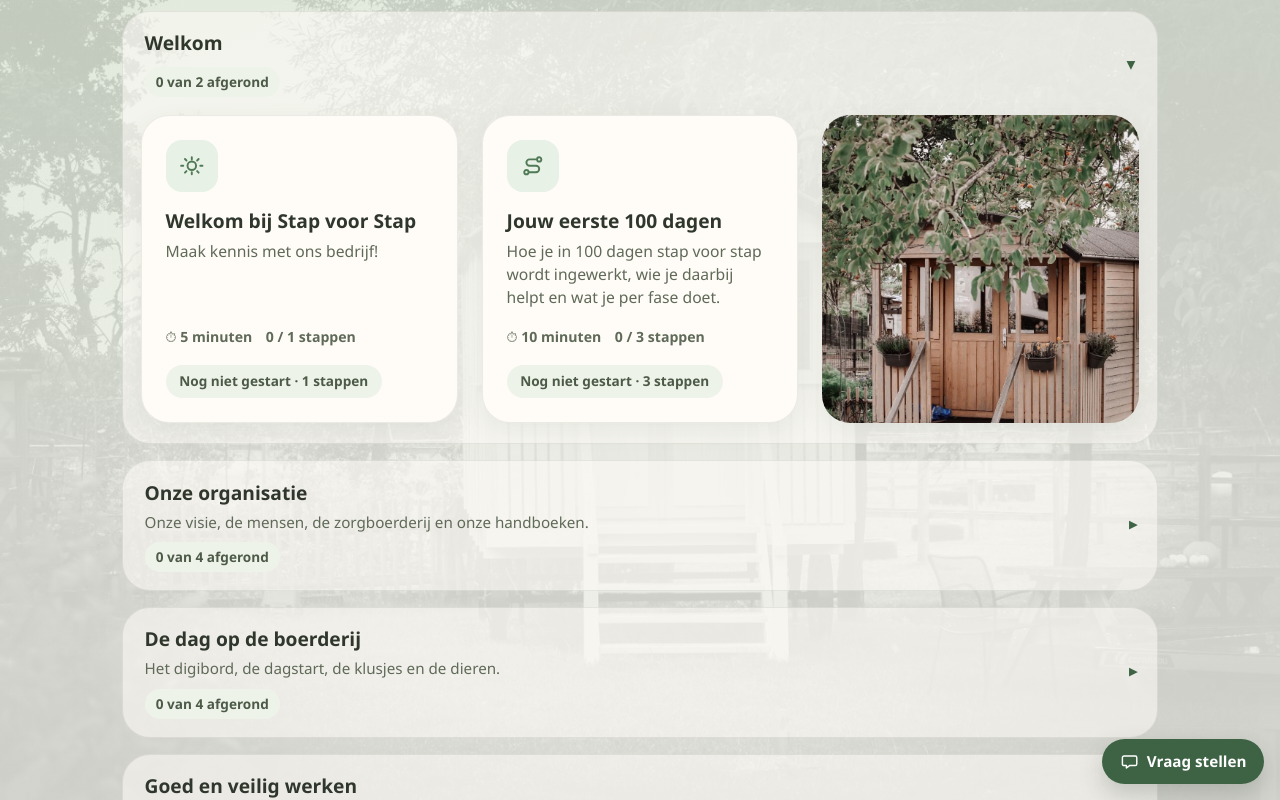
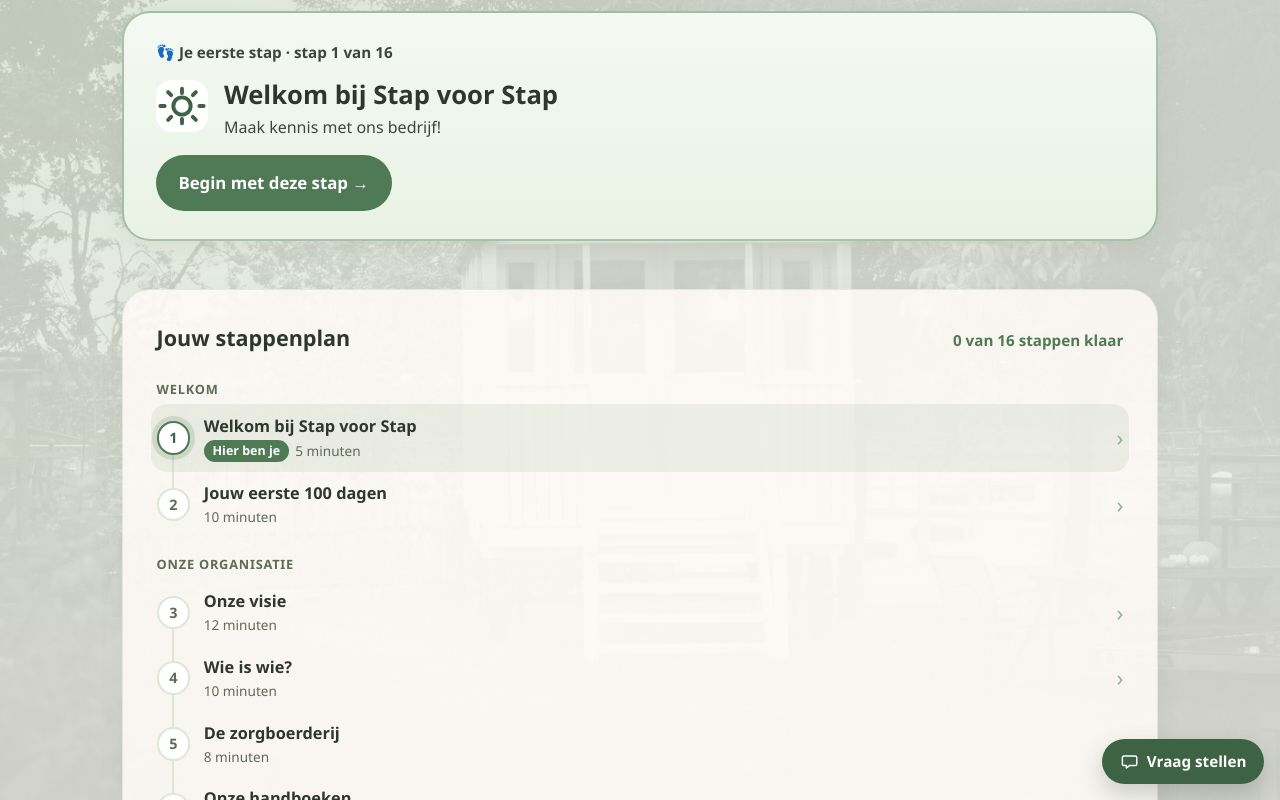
Before and after one commit to heesakkers1/Welkom-bij-stap-voor-stap, a React (Vite) app: page /intro in a window 1280 px wide. Both pictures are taken after a click on the button "🌱 Zet de eerste stap". Shown: the part 531-1331 px from the top of the page. Built offline with nearby package versions, Linux system fonts and the light colour scheme.

Commit message:
Overzicht als stappenplan: 'Hier ben je'-kaart en doorlopende route langs alle modules
Co-Authored-By: Claude Opus 5.5 <noreply@anthropic.com>
Claude-Session: https://claude.ai/code/session_01YJR1csLmaYjAP1WeKz1tme

```diff
--- a/src/pages/Dashboard.css
+++ b/src/pages/Dashboard.css
@@ -195,115 +195,269 @@
   }
 }
 
-.dashboard__categories {
+/* "Hier ben je": de stap waar je nu bent, met één grote knop. */
+.dashboard__next {
   display: flex;
   flex-direction: column;
   gap: 1rem;
+  padding: 1.5rem 1.4rem;
+  border-radius: 1.75rem;
+  background: linear-gradient(180deg, #f4f9f1, #e9f2e5);
+  border: 2px solid rgba(79, 122, 85, 0.45);
+  box-shadow: var(--tile-shadow);
 }
 
-.dashboard__category {
-  border-radius: 1.75rem;
-  background: rgba(255, 252, 247, 0.55);
-  border: 1px solid var(--tile-border);
+.dashboard__next-label {
+  margin: 0;
+  font-size: 0.95rem;
+  font-weight: 700;
+  color: var(--accent-strong);
 }
 
-.dashboard__category-header {
+.dashboard__next-main {
   display: flex;
-  align-items: center;
-  justify-content: space-between;
+  align-items: flex-start;
   gap: 1rem;
-  padding: 1.1rem 1.35rem;
-  cursor: pointer;
-  list-style: none;
-  border-radius: 1.75rem;
 }
 
-.dashboard__category-header::-webkit-details-marker {
+.dashboard__next-icon {
+  display: inline-flex;
+  flex-shrink: 0;
+  align-items: center;
+  justify-content: center;
+  width: 3.25rem;
+  height: 3.25rem;
+  border-radius: 1rem;
+  background: #fff;
+  color: var(--accent-strong);
+}
+
+.dashboard__next h2 {
+  margin: 0 0 0.3rem;
+  font-size: clamp(1.3rem, 3vw, 1.6rem);
+  line-height: 1.2;
+  color: var(--text-strong);
+}
+
+.dashboard__next p {
+  margin: 0;
+  color: var(--text);
+  line-height: 1.5;
+}
+
+.dashboard__next-button {
+  align-self: stretch;
+  padding: 0.95rem 1.4rem;
+  border-radius: 999px;
+  background: var(--accent);
+  color: #fff;
+  font-weight: 700;
+  font-size: 1.05rem;
+  text-align: center;
+  text-decoration: none;
+  transition: background-color 0.2s ease;
+}
+
+.dashboard__next-button:hover {
+  background: var(--accent-strong);
+}
+
+.dashboard__next-button:focus-visible {
+  outline: 3px solid var(--accent-soft);
+  outline-offset: 3px;
+}
+
+@media (min-width: 768px) {
+  .dashboard__next {
+    padding: 1.75rem 2rem;
+  }
+
+  .dashboard__next-button {
+    align-self: flex-start;
+  }
+}
+
+/* Het stappenplan: één doorlopende route langs alle modules. */
+.stepplan {
+  padding: 1.5rem 1.1rem 1.25rem;
+  border-radius: 1.75rem;
+  background: rgba(255, 252, 247, 0.85);
+  border: 1px solid var(--tile-border);
+  box-shadow: var(--tile-shadow);
+}
+
+.stepplan__head {
+  display: flex;
+  flex-wrap: wrap;
+  align-items: baseline;
+  justify-content: space-between;
+  gap: 0.5rem 1rem;
+  padding: 0 0.35rem 0.5rem;
+}
+
+.stepplan__head h2 {
+  margin: 0;
+  font-size: 1.35rem;
+  color: var(--text-strong);
+}
+
+.stepplan__count {
+  font-size: 0.95rem;
+  font-weight: 600;
+  color: var(--accent);
+}
+
+.stepplan__group-title {
+  margin: 1.1rem 0 0.35rem;
+  padding-left: 0.35rem;
+  font-size: 0.8rem;
+  font-weight: 700;
+  letter-spacing: 0.06em;
+  text-transform: uppercase;
+  color: var(--text-muted);
+}
+
+.stepplan__list {
+  margin: 0;
+  padding: 0;
+  list-style: none;
+}
+
+.stepplan__step {
+  position: relative;
+}
+
+/* De verbindingslijn tussen de bolletjes. */
+.stepplan__step::before {
+  content: '';
+  position: absolute;
+  left: calc(0.35rem + 1.05rem - 1px);
+  top: 0;
+  bottom: 0;
+  width: 2px;
+  background: var(--progress-track);
+}
+
+.stepplan__step:first-child::before {
+  top: 50%;
+}
+
+.stepplan__step:last-child::before {
+  bottom: 50%;
+}
+
+.stepplan__step:only-child::before {
   display: none;
 }
 
-.dashboard__category-header::after {
-  content: '▾';
-  flex-shrink: 0;
-  font-size: 1.1rem;
-  color: var(--accent-strong);
-  transition: transform 0.2s ease;
+.stepplan__step--done::before {
+  background: var(--accent-soft);
 }
 
-.dashboard__category:not([open]) .dashboard__category-header::after {
-  transform: rotate(-90deg);
+.stepplan__link {
+  position: relative;
+  display: flex;
+  align-items: center;
+  gap: 0.85rem;
+  padding: 0.6rem 0.35rem;
+  border-radius: 1rem;
+  color: inherit;
+  text-decoration: none;
+  transition: background-color 0.15s ease;
 }
 
-.dashboard__category-header:focus-visible {
-  outline: 3px solid var(--accent-soft);
-  outline-offset: 2px;
+.stepplan__link:hover {
+  background: rgba(79, 122, 85, 0.07);
 }
 
-.dashboard__category-text {
+.stepplan__link:focus-visible {
+  outline: 3px solid var(--accent-soft);
+  outline-offset: 1px;
+}
+
+.stepplan__marker {
+  position: relative;
+  z-index: 1;
+  display: inline-flex;
+  flex-shrink: 0;
+  align-items: center;
+  justify-content: center;
+  width: 2.1rem;
+  height: 2.1rem;
+  border-radius: 50%;
+  background: #fff;
+  border: 2px solid var(--progress-track);
+  font-size: 0.9rem;
+  font-weight: 700;
+  color: var(--text-muted);
+}
+
+.stepplan__step--done .stepplan__marker {
+  background: var(--accent);
+  border-color: var(--accent);
+  color: #fff;
+}
+
+.stepplan__step--current .stepplan__marker {
+  background: #fff;
+  border-color: var(--accent);
+  color: var(--accent-strong);
+  box-shadow: 0 0 0 5px rgba(79, 122, 85, 0.18);
+}
+
+.stepplan__body {
   display: flex;
-  flex-direction: column;
-  gap: 0.2rem;
   flex: 1;
   min-width: 0;
+  flex-direction: column;
+  gap: 0.1rem;
 }
 
-.dashboard__category-title {
-  font-size: 1.2rem;
-  font-weight: 700;
+.stepplan__title {
+  font-size: 1.02rem;
+  font-weight: 600;
   color: var(--text-strong);
 }
 
-.dashboard__category-description {
-  font-size: 0.95rem;
+.stepplan__step--done .stepplan__title {
+  color: var(--text-muted);
+  font-weight: 500;
+}
+
+.stepplan__step--current .stepplan__title {
+  font-weight: 700;
+}
+
+.stepplan__meta {
+  display: flex;
+  flex-wrap: wrap;
+  align-items: center;
+  gap: 0.4rem;
+  font-size: 0.85rem;
   color: var(--text-muted);
 }
 
-.dashboard__category-count {
-  align-self: flex-start;
-  margin-top: 0.35rem;
-  padding: 0.3rem 0.7rem;
+.stepplan__here {
+  padding: 0.1rem 0.55rem;
   border-radius: 999px;
-  background: var(--status-bg);
-  color: var(--status-text);
-  font-size: 0.85rem;
-  font-weight: 600;
+  background: var(--accent);
+  color: #fff;
+  font-size: 0.78rem;
+  font-weight: 700;
 }
 
-.dashboard__category .dashboard__modules {
-  padding: 0 1.1rem 1.25rem;
+.stepplan__step--current .stepplan__link {
+  background: rgba(79, 122, 85, 0.09);
 }
 
-.dashboard__category-image {
-  position: relative;
-  margin: 0;
-  min-height: 260px;
-  border-radius: 1.75rem;
-  overflow: hidden;
-  box-shadow: var(--tile-shadow);
-}
-
-.dashboard__category-image img {
-  position: absolute;
-  inset: 0;
-  display: block;
-  width: 100%;
-  height: 100%;
-  object-fit: cover;
-  object-position: center 22%;
+.stepplan__chevron {
+  flex-shrink: 0;
+  font-size: 1.4rem;
+  color: var(--accent-soft);
 }
 
 @media (min-width: 768px) {
-  .dashboard__category-image {
-    grid-column: span 1;
+  .stepplan {
+    padding: 2rem 1.75rem 1.5rem;
   }
 }
-
-@media (min-width: 1024px) {
-  .dashboard__category-image {
-    grid-column: span 2;
-  }
-
-  .dashboard__category-image--narrow {
-    grid-column: span 1;
-  }
-}
--- a/src/pages/Dashboard.jsx
+++ b/src/pages/Dashboard.jsx
@@ -1,10 +1,9 @@
 import { useEffect } from 'react'
-import { useLocation, useNavigate } from 'react-router-dom'
-import { MODULE_STATUS, getCategoriesWithModules, modules, siteTexts } from '../data/modules'
+import { Link, useLocation, useNavigate } from 'react-router-dom'
+import { MODULE_STATUS, getCategoriesWithModules, siteTexts } from '../data/modules'
 import { useProgress } from '../context/ProgressContext'
 import ProgressBar from '../components/ProgressBar'
-import ModuleTile from '../components/ModuleTile'
-import Button from '../components/Button'
+import ModuleIcon from '../components/ModuleIcon'
 import QuickLinks from '../components/QuickLinks'
 import './Dashboard.css'
 
@@ -27,60 +26,50 @@ function Dashboard() {
   const categoriesWithModules = getCategoriesWithModules()
   const focusModuleId = location.state?.focusModule ?? null
   const resumeModuleId = resumeInfo?.path?.split('/')[2] ?? null
-  const openCategoryId =
-    categoriesWithModules.find((category) =>
-      category.moduleIds.includes(focusModuleId ?? resumeModuleId),
-    )?.id ?? categoriesWithModules[0]?.id
 
-  // Terug uit een module: laat meteen de tegel zien van de module waar je was.
+  // Eén doorlopend stappenplan: alle modules op volgorde, per onderdeel gegroepeerd.
+  const groups = []
+  let stepNumber = 0
+  for (const category of categoriesWithModules) {
+    const steps = []
+    for (const module of category.modules) {
+      const status = getModuleStatus(module)
+      if (status === MODULE_STATUS.COMING_SOON) continue
+      stepNumber += 1
+      steps.push({
+        module,
+        number: stepNumber,
+        status,
+        completedCount: getCompletedLessonCount(module),
+      })
+    }
+    groups.push({ ...category, steps })
+  }
+  const allSteps = groups.flatMap((group) => group.steps)
+  const totalSteps = allSteps.length
+  const doneSteps = allSteps.filter((step) => step.status === MODULE_STATUS.COMPLETED).length
+  const currentStep =
+    allSteps.find(
+      (step) => step.module.id === resumeModuleId && step.status !== MODULE_STATUS.COMPLETED,
+    ) ?? allSteps.find((step) => step.status !== MODULE_STATUS.COMPLETED) ?? null
+  const allDone = totalSteps > 0 && !currentStep
+
+  // Terug uit een module: laat meteen de stap zien van de module waar je was.
   useEffect(() => {
     if (!focusModuleId) return
-    const tile = document.querySelector(`[data-module-id="${focusModuleId}"]`)
-    tile?.scrollIntoView({ block: 'center' })
+    const row = document.querySelector(`[data-module-id="${focusModuleId}"]`)
+    row?.scrollIntoView({ block: 'center' })
   }, [focusModuleId])
 
-  function renderTile(module) {
-    const status = getModuleStatus(module)
-    const completedCount = getCompletedLessonCount(module)
-    const totalSteps = module.lessons.length
-    const comingSoon = status === MODULE_STATUS.COMING_SOON
-
-    let statusLabel = status
-    if (status === MODULE_STATUS.IN_PROGRESS && totalSteps > 0) {
-      statusLabel = `Bezig · ${completedCount} van ${totalSteps} stappen`
-    } else if (status === MODULE_STATUS.COMPLETED) {
-      statusLabel = 'Afgerond'
-    } else if (status === MODULE_STATUS.NOT_STARTED && totalSteps > 0) {
-      statusLabel = `Nog niet gestart · ${totalSteps} stappen`
+  function stepPath(step) {
+    if (step === currentStep && resumeInfo?.path?.split('/')[2] === step.module.id) {
+      return resumeInfo.path
     }
-
-    return (
-      <ModuleTile
-        key={module.id}
-        module={module}
-        status={status}
-        statusLabel={statusLabel}
-        disabled={comingSoon}
-        completedCount={completedCount}
-        totalSteps={totalSteps}
-      />
-    )
+    return `/module/${step.module.id}`
   }
 
   function dismissCelebration() {
     navigate('.', { replace: true, state: {} })
-  }
-
-  function handlePrimaryAction() {
-    if (resumeInfo?.path) {
-      navigate(resumeInfo.path)
-      return
-    }
-
-    const first = modules.find((module) => module.lessons.length > 0)
-    if (first) {
-      navigate(`/module/${first.id}`)
-    }
   }
 
   function handleReset() {
@@ -129,56 +118,100 @@ function Dashboard() {
         </section>
       ) : null}
 
-      <div className="dashboard__categories" aria-label="Onboarding onderdelen">
-        {categoriesWithModules.map((category) => {
-          const available = category.modules.filter(
-            (module) => getModuleStatus(module) !== MODULE_STATUS.COMING_SOON,
-          )
-          const completed = available.filter(
-            (module) => getModuleStatus(module) === MODULE_STATUS.COMPLETED,
-          ).length
+      {currentStep ? (
+        <section className="dashboard__next" aria-label="Hier ben je">
+          <p className="dashboard__next-label">
+            {hasStarted ? '📍 Hier ben je' : '👣 Je eerste stap'} · stap {currentStep.number} van{' '}
+            {totalSteps}
+          </p>
+          <div className="dashboard__next-main">
+            <span className="dashboard__next-icon">
+              <ModuleIcon name={currentStep.module.icon} />
+            </span>
+            <div className="dashboard__next-text">
+              <h2>{currentStep.module.title}</h2>
+              <p>{currentStep.module.description}</p>
+            </div>
+          </div>
+          <Link to={stepPath(currentStep)} className="dashboard__next-button">
+            {currentStep.status === MODULE_STATUS.IN_PROGRESS ? 'Ga verder' : 'Begin'} met deze
+            stap →
+          </Link>
+        </section>
+      ) : null}
+
+      {allDone ? (
+        <section className="dashboard__next dashboard__next--done" role="status">
+          <p className="dashboard__next-label">🎉 Alle stappen afgerond</p>
+          <h2>Je hebt het hele stappenplan doorlopen.</h2>
+          <p>Je kunt elke stap hieronder altijd nog eens teruglezen.</p>
+        </section>
+      ) : null}
+
+      <section className="stepplan" aria-label="Jouw stappenplan">
+        <div className="stepplan__head">
+          <h2>Jouw stappenplan</h2>
+          <span className="stepplan__count">
+            {doneSteps} van {totalSteps} stappen klaar
+          </span>
+        </div>
+
+        {groups
+          .filter((group) => group.steps.length > 0)
+          .map((group) => (
+            <div key={group.id} className="stepplan__group">
+              <h3 className="stepplan__group-title">{group.title}</h3>
+              <ol className="stepplan__list">
+                {group.steps.map((step) => {
+                  const isDone = step.status === MODULE_STATUS.COMPLETED
+                  const isCurrent = step === currentStep
+                  const lessons = step.module.lessons.length
+                  const className = [
+                    'stepplan__step',
+                    isDone ? 'stepplan__step--done' : '',
+                    isCurrent ? 'stepplan__step--current' : '',
+                  ]
+                    .filter(Boolean)
+                    .join(' ')
+
+                  let meta = step.module.duration ?? ''
+                  if (isDone) meta = 'Klaar'
+                  else if (step.status === MODULE_STATUS.IN_PROGRESS && lessons > 1)
+                    meta = `Bezig · ${step.completedCount} van ${lessons} delen`
 
                   return (
-            <details
-              key={category.id}
-              className="dashboard__category"
-              open={category.id === openCategoryId}
+                    <li key={step.module.id} className={className}>
+                      <Link
+                        to={stepPath(step)}
+                        className="stepplan__link"
+                        data-module-id={step.module.id}
+                        aria-current={isCurrent ? 'step' : undefined}
                       >
-              <summary className="dashboard__category-header">
-                <span className="dashboard__category-text">
-                  <span className="dashboard__category-title">{category.title}</span>
-                  {category.description ? (
-                    <span className="dashboard__category-description">
-                      {category.description}
+                        <span className="stepplan__marker" aria-hidden="true">
+                          {isDone ? '✓' : step.number}
                         </span>
+                        <span className="stepplan__body">
+                          <span className="stepplan__title">{step.module.title}</span>
+                          <span className="stepplan__meta">
+                            {isCurrent ? (
+                              <span className="stepplan__here">Hier ben je</span>
                             ) : null}
-                  <span className="dashboard__category-count">
-                    {completed} van {available.length} afgerond
+                            {meta}
                           </span>
                         </span>
-              </summary>
-
-              <section className="dashboard__modules">
-                {category.modules.map((module) => renderTile(module))}
-                {category.image ? (
-                  <figure
-                    className={`dashboard__category-image${
-                      category.modules.length % 3 === 2 ? ' dashboard__category-image--narrow' : ''
-                    }`}
-                  >
-                    <img src={category.image.src} alt={category.image.alt} loading="lazy" />
-                  </figure>
-                ) : null}
-              </section>
-            </details>
+                        <span className="stepplan__chevron" aria-hidden="true">
+                          ›
+                        </span>
+                      </Link>
+                    </li>
                   )
                 })}
+              </ol>
             </div>
+          ))}
+      </section>
 
       <footer className="dashboard__footer">
-        <Button onClick={handlePrimaryAction}>
-          {hasStarted ? 'Ga verder waar je gebleven was' : 'Zet de eerste stap'}
-        </Button>
         <button
           type="button"
           className="dashboard__secondary-link"
```
Lines whose indentation alone changed are shown as unchanged.
